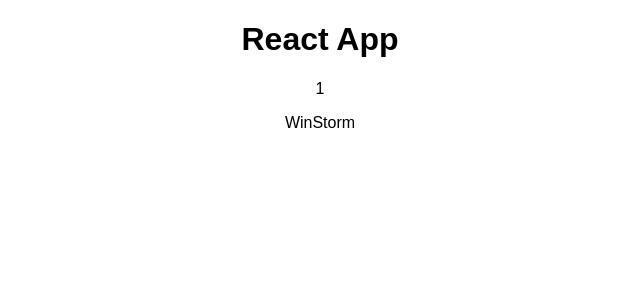
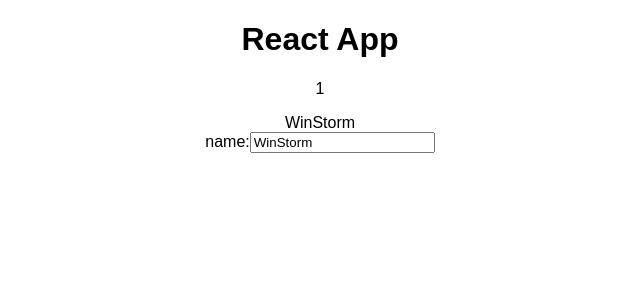
Before and after one commit to eastflag/react-toh, a React (Create React App) app: page / in a window 1280 px wide. Shown: the top 300 px of the page, without its empty margins (320-960 px from the left). Built offline with nearby package versions, Linux system fonts and the light colour scheme.

Commit message:
3강 - 상태관리, 상태변화 추적, 2way 바인딩 방법
onChange, setState로 2way 바인딩 구현

```diff
--- a/src/Heroes.js
+++ b/src/Heroes.js
@@ -1,15 +1,38 @@
 import React, { Component } from 'react';
 
-class Heroes extends Component {
-    render() {
 const hero = {
   id: 1,
   name: 'WinStorm'
 };
+
+class Heroes extends Component {
+  constructor(props) {
+    super(props);
+    this.state = {
+      hero: hero
+    };
+    this.onChange = this.onChange.bind(this);
+  }
+
+
+  onChange(e) {
+    hero.name = e.target.value;
+    console.log(hero);
+    this.setState({
+      hero: hero
+    });
+  }
+
+  render() {
     return (
       <div>
         <p>{hero.id}</p>
         <span>{hero.name}</span>
+        <div>
+          <label>name:
+            <input placeholder="name" value={this.state.hero.name} onChange={this.onChange}></input>
+          </label>
+        </div>
       </div>
     );
   }
```
Lines whose indentation alone changed are shown as unchanged.
